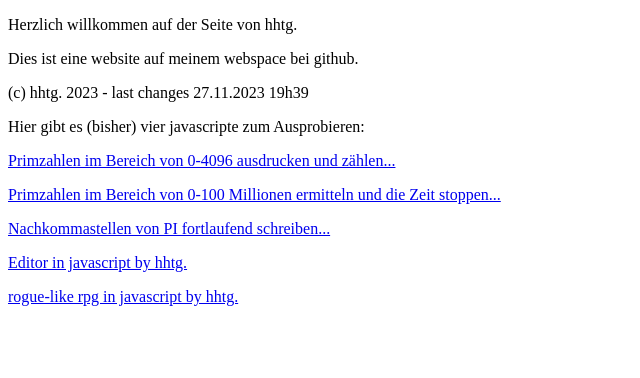
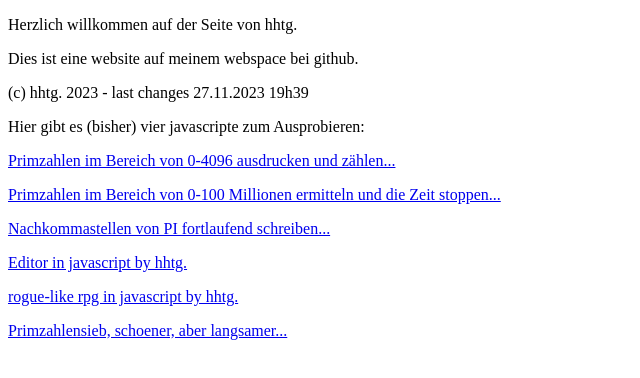
Before and after one commit to hhtg1968/hhtg1968.github.io, a plain HTML site: page index.html in a window 1280 px wide. Shown: the whole page, without its empty margins (0-640 px from the left). Drawn offline with Linux system fonts and the light colour scheme.

Commit message:
Update index.html

```diff
--- a/index.html
+++ b/index.html
@@ -14,5 +14,6 @@
 <p><a href="pi-spigot.html">Nachkommastellen von PI fortlaufend schreiben...</a></p>
 <p><a href="editor.html">Editor in javascript by hhtg.</a></p>
 <p><a href="rpg2.html">rogue-like rpg in javascript by hhtg.</a></p>
+<p><a href="primJS.html">Primzahlensieb, schoener, aber langsamer...</a></p>
 </body>
 </html>
```
